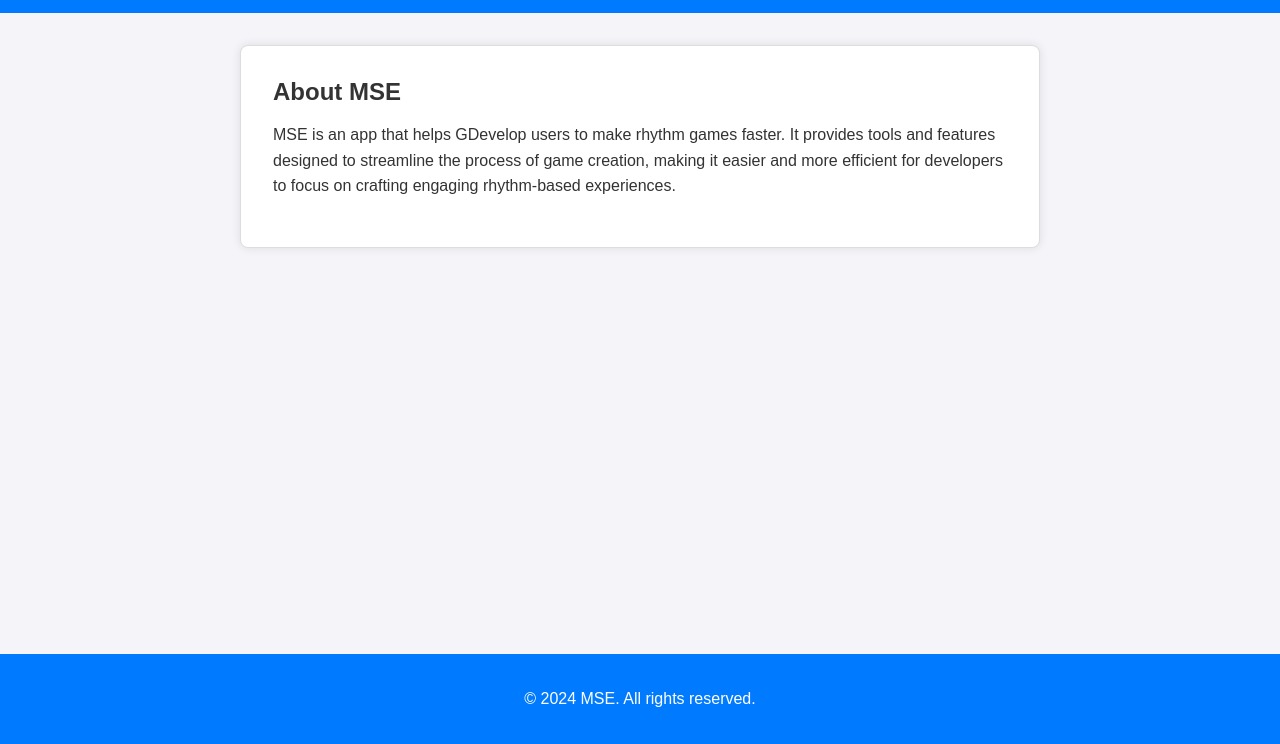
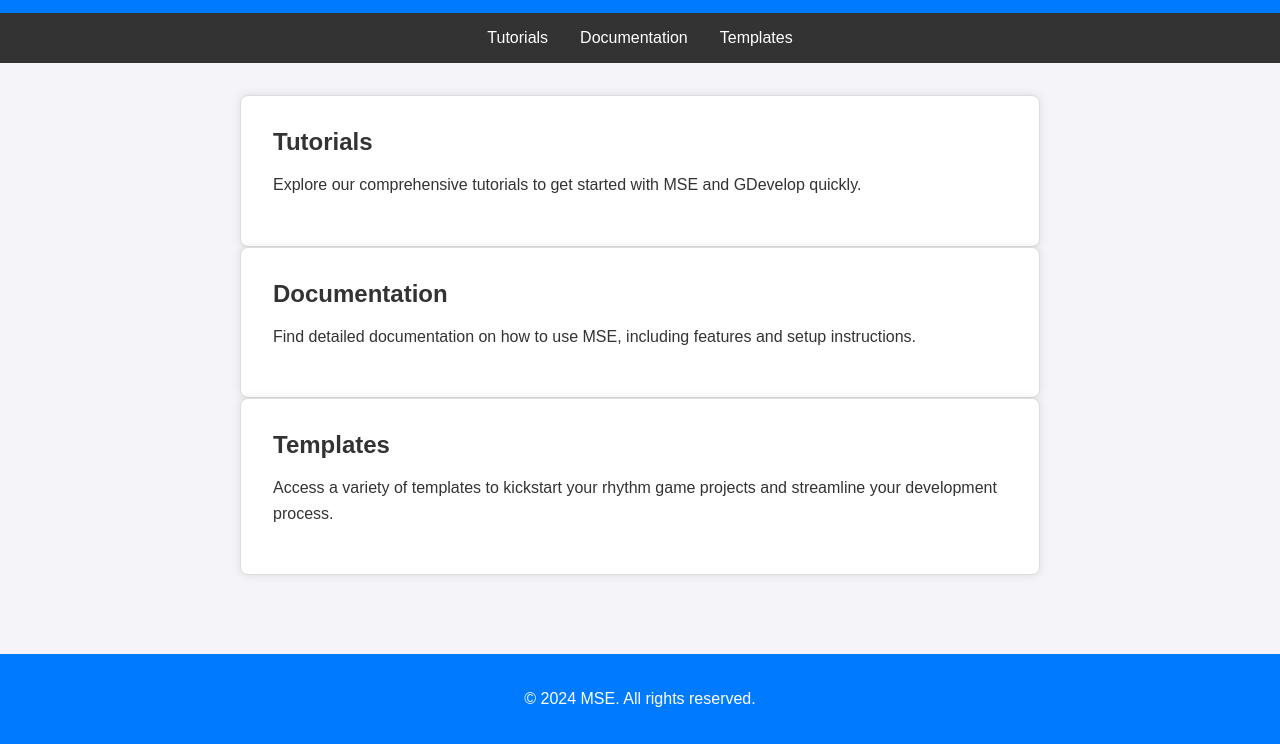
Before and after one commit to Michaelgde/Samurai, a plain HTML site: page index.html in a window 1280 px wide. Shown: the part 56-800 px from the top of the page. Drawn offline with Linux system fonts and the light colour scheme.

Commit message:
Update index.html

```diff
--- a/index.html
+++ b/index.html
@@ -17,6 +17,29 @@
             color: #fff;
             padding: 1em 0;
             text-align: center;
+        }
+        nav {
+            background-color: #333;
+        }
+        nav ul {
+            list-style: none;
+            padding: 0;
+            margin: 0;
+            display: flex;
+            justify-content: center;
+        }
+        nav ul li {
+            margin: 0;
+        }
+        nav ul li a {
+            display: block;
+            color: #fff;
+            padding: 1em;
+            text-decoration: none;
+            text-align: center;
+        }
+        nav ul li a:hover {
+            background-color: #575757;
         }
         main {
             padding: 2em;
@@ -52,10 +75,25 @@
     <header>
         <h1>Welcome to MSE</h1>
     </header>
+    <nav>
+        <ul>
+            <li><a href="#tutorials">Tutorials</a></li>
+            <li><a href="#documentation">Documentation</a></li>
+            <li><a href="#templates">Templates</a></li>
+        </ul>
+    </nav>
     <main>
-        <section>
-            <h2>About MSE</h2>
-            <p>MSE is an app that helps GDevelop users to make rhythm games faster. It provides tools and features designed to streamline the process of game creation, making it easier and more efficient for developers to focus on crafting engaging rhythm-based experiences.</p>
+        <section id="tutorials">
+            <h2>Tutorials</h2>
+            <p>Explore our comprehensive tutorials to get started with MSE and GDevelop quickly.</p>
+        </section>
+        <section id="documentation">
+            <h2>Documentation</h2>
+            <p>Find detailed documentation on how to use MSE, including features and setup instructions.</p>
+        </section>
+        <section id="templates">
+            <h2>Templates</h2>
+            <p>Access a variety of templates to kickstart your rhythm game projects and streamline your development process.</p>
         </section>
     </main>
     <footer>
```
